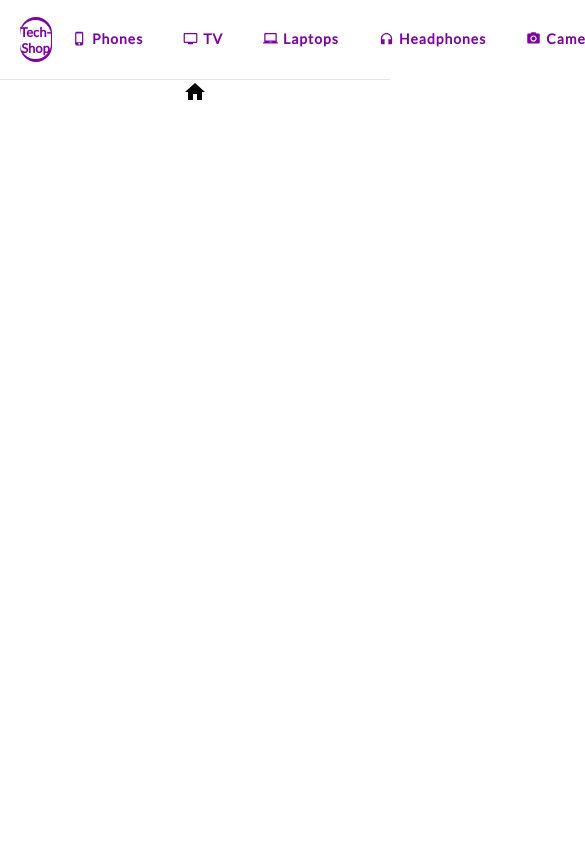
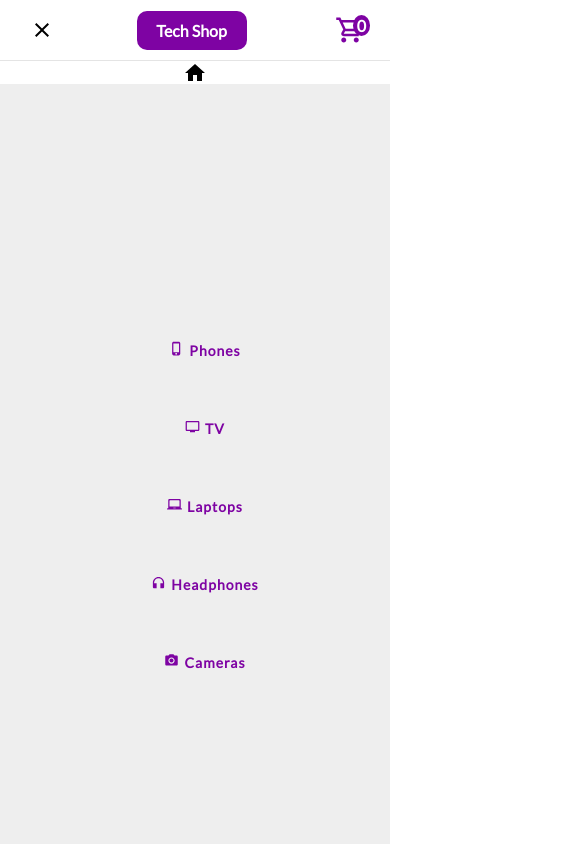
Before and after one commit to levaniakobidze/Shopping-cart, a React (Create React App) app: page / in a window 390 px wide. Shown: the top 844 px of the page, 585 px wide, since content can reach past the window. Built offline with nearby package versions, Linux system fonts and the light colour scheme.

Commit message:
add styles

```diff
--- a/src/components/Navbar/Navbar.js
+++ b/src/components/Navbar/Navbar.js
@@ -4,8 +4,10 @@ import classes from "./Navbar.module.css";
 import CartModal from "../cartModal/CartModal";
 import LocalMallOutlinedIcon from "@mui/icons-material/LocalMallOutlined";
 import HomeOutlinedIcon from "@mui/icons-material/HomeOutlined";
-import KeyboardArrowDownOutlinedIcon from "@mui/icons-material/KeyboardArrowDownOutlined";
+import ShoppingCartOutlinedIcon from "@mui/icons-material/ShoppingCartOutlined";
+import MenuIcon from "@mui/icons-material/Menu";
 import PhoneIphoneRoundedIcon from "@mui/icons-material/PhoneIphoneRounded";
+import CloseSharpIcon from "@mui/icons-material/CloseSharp";
 import LaptopChromebookRoundedIcon from "@mui/icons-material/LaptopChromebookRounded";
 import HeadphonesIcon from "@mui/icons-material/Headphones";
 import CameraAltIcon from "@mui/icons-material/CameraAlt";
@@ -15,10 +17,13 @@ import { useSelector, useDispatch } from "react-redux";
 import { phonesList, tvList, laptopsList } from "../../cartItems";
 import { addItemsList } from "../../redux/slices/cartSlice";
 import { openModalPermanently } from "../../redux/slices/cartModalSlice";
+import { closeMenu, toggleMenu } from "../../redux/slices/navbarSlice";
 
 function Navbar() {
   const { amount } = useSelector((state) => state.cart);
   const { isModalOpen } = useSelector((state) => state.modal);
+  const { activeMenu } = useSelector((state) => state.navMenu);
+
   const dispatch = useDispatch();
 
   const addItemsListHandler = (e) => {
@@ -37,15 +42,35 @@ function Navbar() {
     dispatch(openModalPermanently());
   };
 
+  const toggleMenuHandler = () => {
+    dispatch(toggleMenu());
+  };
+  const closeMenuHandler = () => {
+    dispatch(closeMenu());
+  };
+
   return (
     <nav className={classes.navbar}>
       {isModalOpen && <CartModal />}
       <Card className={classes.navbar_card}>
+        <div className={classes.burger_menu} onClick={toggleMenuHandler}>
+          {!activeMenu ? (
+            <MenuIcon className={classes.burger_menu_icon} />
+          ) : (
+            <CloseSharpIcon className={classes.close_menu_icon} />
+          )}
+        </div>
         <Link to='/' className={classes.logo}>
-          <span className={classes.logo_item}>Tech-Shop</span>
+          Tech Shop
         </Link>
         <div className={classes.navbar_and_cart_wrapper}>
-          <ul className={classes.navbar_menu}>
+          <ul
+            className={
+              !activeMenu
+                ? classes.navbar_menu
+                : `${classes.navbar_menu} ${classes.navbar_menu_active}`
+            }
+            onClick={closeMenuHandler}>
             <Link
               to={"/list/phones"}
               onClick={addItemsListHandler}
@@ -85,7 +110,7 @@ function Navbar() {
             </Link>
           </ul>
           <div className={classes.cart} onClick={openCartModalHandler}>
-            <LocalMallOutlinedIcon className={classes.cart_logo} />
+            <ShoppingCartOutlinedIcon className={classes.cart_logo} />
             <span className={classes.amount}>{amount}</span>
           </div>
         </div>
--- a/src/components/Navbar/Navbar.module.css
+++ b/src/components/Navbar/Navbar.module.css
@@ -13,32 +13,34 @@
   align-items: center;
   justify-content: space-between;
 }
-.logo {
+
+.burger_menu {
   display: flex;
   align-items: center;
-  text-decoration: none;
-  color: var(--main-purple);
-  width: 140px;
-  height: 45px;
-  border-radius: 20px;
-  background-color: var(--main-purple);
-  display: flex;
-  align-items: center;
-  justify-content: right;
+  display: none;
 }
-.logo_item {
-  width: 90px;
+
+.burger_menu_icon {
+  font-size: 25px;
+}
+.close_menu_icon {
+  font-size: 25px;
+}
+.logo {
+  width: 110px;
   height: 39px;
   margin-right: 1px;
-  background-color: var(--main-white);
-  border-radius: 20px;
-  color: var(--main-purple);
+  background-color: var(--main-purple);
+  border-radius: 10px;
+  color: var(--main-white);
+  text-decoration: none;
   display: flex;
   justify-content: center;
   align-items: center;
-  font-size: 13px;
+  font-size: 16px;
   font-weight: bold;
 }
+
 .navbar_and_cart_wrapper {
   display: flex;
   align-items: center;
@@ -134,17 +136,47 @@
   margin-right: 5px;
 }
 
-@media screen and (max-width: 552px) {
-  .navbar_menu_link {
-    margin: 0 7px;
+@media all and (max-width: 820px) {
+  .navbar_card {
+    height: 60px;
+  }
+  .burger_menu {
+    display: flex;
+    align-items: center;
+    margin-left: 10px;
   }
   .navbar_menu {
-    margin-right: 10px;
+    position: fixed;
+    top: 10%;
+    left: -100%;
+    width: 100%;
+    background-color: var(--main-grey);
+    height: 100vh;
+    display: flex;
+    justify-content: center;
+    align-items: center;
+    flex-direction: column;
+    z-index: 100000000000000000000000000000000000;
+    transition: all 0.3s;
   }
-  .logo {
-    width: 50px !important;
+
+  .navbar_menu_active {
+    position: fixed;
+    top: 10%;
+    left: 0%;
+    width: 100%;
+    background-color: var(--main-grey);
+    height: 100vh;
+    display: flex;
+    justify-content: center;
+    align-items: center;
+    flex-direction: column;
+    z-index: 100000000000000000000000000000000000;
   }
-  .logo_item {
-    width: 100%;
+  .navbar_menu a {
+    color: var(--main-purple);
+    padding-left: 20px;
+    display: inline-block;
+    border: 0;
   }
 }
--- a/src/components/cartModal/CartModal.js
+++ b/src/components/cartModal/CartModal.js
@@ -13,9 +13,6 @@ function CartModal({ isModalAcitve }) {
   const dispatch = useDispatch();
   const cartItems = useSelector((state) => state.cart.cartItems);
   const total = useSelector((state) => state.cart.total);
-  const { isModalOpen } = useSelector((state) => state.modal);
-
-  console.log(isModalOpen);
 
   const decreaseHandler = (id) => {
     dispatch(decreaseAmount(id));
@@ -39,13 +36,7 @@ function CartModal({ isModalAcitve }) {
   };
 
   return (
-    <div
-      className={
-        !isModalOpen
-          ? classes.cart_modal
-          : `${classes.cart_modal} ${classes.cart_modal_active} `
-      }
-      onMouseLeave={closeModalHandler}>
+    <div className={classes.cart_modal} onMouseLeave={closeModalHandler}>
       <div className={classes.wrapper}>
         <h3 className={classes.cart_title}>Cart</h3>
         {cartItems.length == 0 && (
--- a/src/components/cartModal/CartModal.module.css
+++ b/src/components/cartModal/CartModal.module.css
@@ -4,7 +4,7 @@
   max-height: 90vh;
   position: fixed;
   top: 13.5%;
-  right: -10%;
+  right: 0%;
   display: flex;
   flex-direction: column;
   box-shadow: 5px 10px 30px 1px rgb(166, 166, 166);
@@ -13,9 +13,6 @@
   padding-bottom: 20px;
   padding-left: 5px;
   transition: all 0.3s;
-}
-.cart_modal_active {
-  right: 10% !important;
 }
 .wrapper {
   overflow-y: scroll;
@@ -140,3 +137,9 @@
 .open_cart_btn:hover {
   background-color: var(--main-purple);
 }
+
+@media screen and (max-width: 787px) {
+  .cart_modal {
+    top: 11.3%;
+  }
+}
--- a/src/components/filter/Filter.js
+++ b/src/components/filter/Filter.js
@@ -7,6 +7,7 @@ import {
   filterPrice,
   restart,
   toggleFilter,
+  closeFilter,
 } from "../../redux/slices/cartSlice";
 import { useDispatch, useSelector } from "react-redux";
 import ReplayIcon from "@mui/icons-material/Replay";
@@ -41,6 +42,8 @@ function Filter(props) {
     priceToRef.current.value = "";
     dispatch(restart());
   };
+
+  /////// Generate unique brends name /////
 
   if (items.length > 0) {
     items.map((item) => {
--- a/src/components/filter/Filter.module.css
+++ b/src/components/filter/Filter.module.css
@@ -6,6 +6,7 @@
   border-radius: 5px;
   padding: 10px 10px;
   height: 100%;
+  margin-bottom: 20px;
 }
 .filter_close {
   flex: 0;
@@ -42,7 +43,8 @@
   position: sticky;
   top: 20%;
   display: hidden;
-  opacity: 0;
+  opacity: 1;
+  display: none;
 }
 .filters_wrapper_hide > .search_filter input {
   width: 20px;
@@ -185,6 +187,7 @@
   .filter_price {
     margin-left: 10px;
     margin-top: 10px;
+    opacity: 1 !important;
   }
 
   .filters_wrapper {
@@ -197,7 +200,6 @@
     width: 240px;
   }
   .brands_list li {
-    /* margin-right: 10px; */
     display: inline;
     width: 60px;
     margin: 0 4px;
--- a/src/components/product/Product.js
+++ b/src/components/product/Product.js
@@ -2,7 +2,7 @@ import React, { useState } from "react";
 import classes from "./Product.module.css";
 import { addItemToCart } from "../../redux/slices/cartSlice";
 import { useDispatch, useSelector } from "react-redux";
-import LocalMallOutlinedIcon from "@mui/icons-material/LocalMallOutlined";
+import ShoppingCartOutlinedIcon from "@mui/icons-material/ShoppingCartOutlined";
 import { closeModal, openModal } from "../../redux/slices/cartModalSlice";
 import { Link } from "react-router-dom";
 
@@ -38,7 +38,7 @@ function Product({ id, amount, img, title, price }) {
         </div>
       </Link>
       <button className={classes.add_btn} onClick={() => addToCartHandler(id)}>
-        <LocalMallOutlinedIcon />
+        <ShoppingCartOutlinedIcon />
       </button>
     </div>
   );
--- a/src/redux/slices/cartSlice.js
+++ b/src/redux/slices/cartSlice.js
@@ -60,6 +60,9 @@ const cartSlice = createSlice({
     toggleFilter: (state) => {
       state.filterActive = !state.filterActive;
     },
+    closeFilter: (state) => {
+      state.filterActive = false;
+    },
     filterWithSearch: (state, { payload }) => {
       const filtered = state.initialItems.filter((item) =>
         item.title.toLowerCase().includes(payload.toLowerCase())
@@ -99,6 +102,7 @@ export const {
   decreaseAmount,
   calculate,
   toggleFilter,
+  closeFilter,
   filterWithSearch,
   filterBrands,
   filterPrice,
--- /dev/null
+++ b/src/redux/slices/navbarSlice.js
@@ -0,0 +1,22 @@
+import { createSlice } from "@reduxjs/toolkit";
+
+const initialState = {
+  activeMenu: true,
+};
+
+const navbarSlice = createSlice({
+  name: "navbarSlice",
+  initialState,
+  reducers: {
+    toggleMenu: (state) => {
+      state.activeMenu = !state.activeMenu;
+    },
+    closeMenu: (state) => {
+      state.activeMenu = false;
+    },
+  },
+});
+
+export const { toggleMenu, closeMenu } = navbarSlice.actions;
+
+export default navbarSlice.reducer;
--- a/src/redux/store.js
+++ b/src/redux/store.js
@@ -1,11 +1,13 @@
 import { configureStore } from "@reduxjs/toolkit";
 import cartReducer from "./slices/cartSlice";
 import modalReducer from "./slices/cartModalSlice";
+import navMenuReducer from "./slices/navbarSlice";
 
 const store = configureStore({
   reducer: {
     cart: cartReducer,
     modal: modalReducer,
+    navMenu: navMenuReducer,
   },
 });
 
```
Also changed, not shown: src/App.js (+12 -1 lines), src/components/product/Product.module.css (+5 -8 lines), src/assets/techlogo.png (added).
